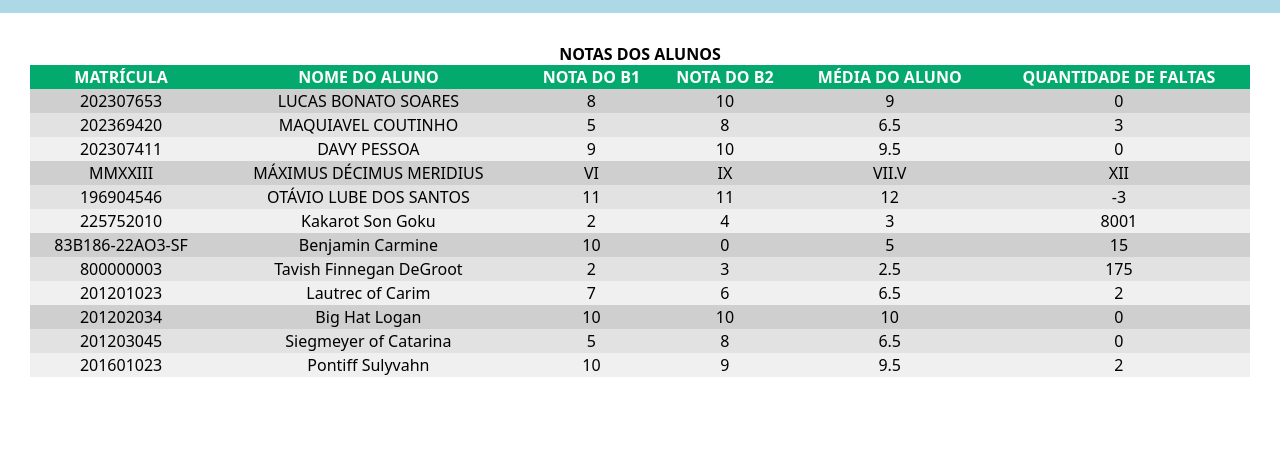
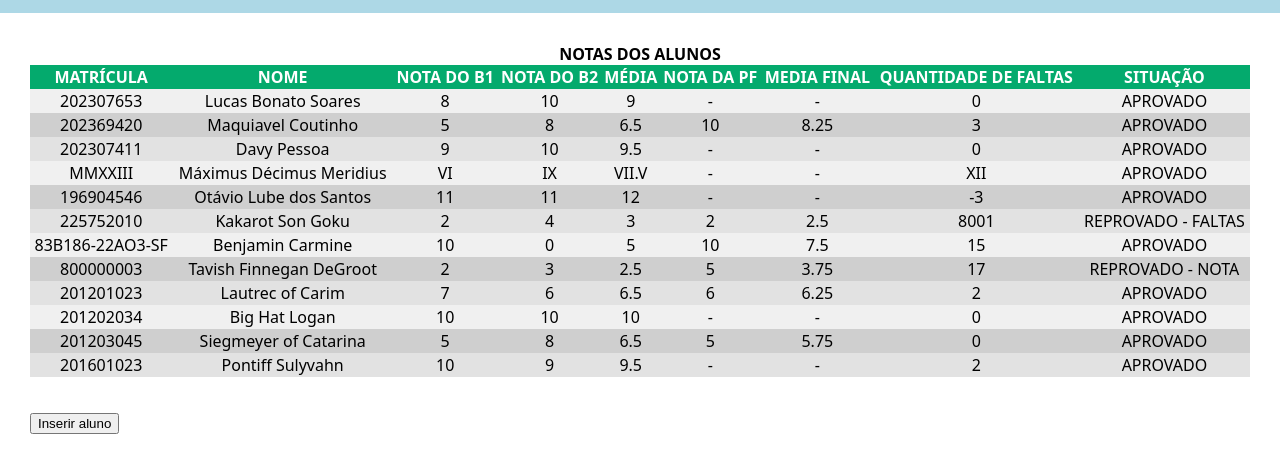
Before and after one commit to LucasBS4546/AtividadeOtavio20230313, a plain HTML site: page index.html in a window 1280 px wide. Shown: the part 94-566 px from the top of the page. Drawn offline with Linux system fonts and the light colour scheme.

Commit message:
Rearranged the table + JSscript link

```diff
--- a/index.html
+++ b/index.html
@@ -15,55 +15,77 @@
         </section>
     </header>
     <main>
-        <table>
+        <table id="tabela">
             <caption><b>NOTAS DOS ALUNOS</b></caption>
+            <thead>
                 <tr>
                     <th>MATRÍCULA</th>
-                <th>NOME DO ALUNO</th>
+                    <th>NOME</th>
                     <th>NOTA DO B1</th>
                     <th>NOTA DO B2</th>
-                <th>MÉDIA DO ALUNO</th>
+                    <th>MÉDIA</th>
+                    <th>NOTA DA PF</th>
+                    <th>MEDIA FINAL</th>
                     <th>QUANTIDADE DE FALTAS</th>
+                    <th>SITUAÇÃO</th>
                 </tr>
+            </thead>
+            <tbody>
                 <tr>
                     <td>202307653</td>
-                <td>LUCAS BONATO SOARES</td>
+                    <td>Lucas Bonato Soares</td>
                     <td>8</td>
                     <td>10</td>
                     <td>9</td>
+                    <td>-</td>
+                    <td>-</td>
                     <td>0</td>
+                    <td>APROVADO</td>
                 </tr>
                 <tr>
                     <td>202369420</td>
-                <td>MAQUIAVEL COUTINHO</td>
+                    <td>Maquiavel Coutinho</td>
                     <td>5</td>
                     <td>8</td>
                     <td>6.5</td>
+                    <td>10</td>
+                    <td>8.25</td>
                     <td>3</td>
+                    <td>APROVADO</td>
                 </tr>
                 <tr>
                     <td>202307411</td>
-                <td>DAVY PESSOA</td>
+                    <td>Davy Pessoa</td>
                     <td>9</td>
                     <td>10</td>
                     <td>9.5</td>
+                    <td>-</td>
+                    <td>-</td>
                     <td>0</td>
+                    <td>APROVADO</td>
                 </tr>
                 <tr>
                     <td>MMXXIII</td>
-                <td>MÁXIMUS DÉCIMUS MERIDIUS</td>
+                    <td>Máximus Décimus Meridius</td>
                     <td>VI</td>
                     <td>IX</td>
                     <td>VII.V</td>
+                    <td>-</td>
+                    <td>-</td>
                     <td>XII</td>
+                    <td>APROVADO</td>
                 </tr>
                 <tr>
                     <td>196904546</td>
-                <td>OTÁVIO LUBE DOS SANTOS</td>
+                    <td>Otávio Lube dos Santos</td>
                     <td>11</td>
                     <td>11</td>
                     <td>12</td>
+                    <td>-</td>
+                    <td>-</td>
                     <td>-3</td>
+                    <td>APROVADO</td>
+
                 </tr>
                 <tr>
                     <td>225752010</td>
@@ -71,7 +93,10 @@
                     <td>2</td>
                     <td>4</td>
                     <td>3</td>
+                    <td>2</td>
+                    <td>2.5</td>
                     <td>8001</td>
+                    <td>REPROVADO - FALTAS</td>
                 </tr>
                 <tr>
                     <td>83B186-22AO3-SF</td>
@@ -79,7 +104,10 @@
                     <td>10</td>
                     <td>0</td>
                     <td>5</td>
+                    <td>10</td>
+                    <td>7.5</td>
                     <td>15</td>
+                    <td>APROVADO</td>
                 </tr>
                 <tr>
                     <td>800000003</td>
@@ -87,7 +115,10 @@
                     <td>2</td>
                     <td>3</td>
                     <td>2.5</td>
-                <td>175</td>
+                    <td>5</td>
+                    <td>3.75</td>
+                    <td>17</td>
+                    <td>REPROVADO - NOTA</td>
                 </tr>
                 <tr>
                     <td>201201023</td>
@@ -95,7 +126,10 @@
                     <td>7</td>
                     <td>6</td>
                     <td>6.5</td>
+                    <td>6</td>
+                    <td>6.25</td>
                     <td>2</td>
+                    <td>APROVADO</td>
                 </tr>
                 <tr>
                     <td>201202034</td>
@@ -103,7 +137,10 @@
                     <td>10</td>
                     <td>10</td>
                     <td>10</td>
+                    <td>-</td>
+                    <td>-</td>
                     <td>0</td>
+                    <td>APROVADO</td>
                 </tr>
                 <tr>
                     <td>201203045</td>
@@ -111,7 +148,10 @@
                     <td>5</td>
                     <td>8</td>
                     <td>6.5</td>
+                    <td>5</td>
+                    <td>5.75</td>
                     <td>0</td>
+                    <td>APROVADO</td>
                 </tr>
                 <tr>
                     <td>201601023</td>
@@ -119,10 +159,18 @@
                     <td>10</td>
                     <td>9</td>
                     <td>9.5</td>
+                    <td>-</td>
+                    <td>-</td>
                     <td>2</td>
+                    <td>APROVADO</td>
                 </tr>
+            </tbody>
         </table>
+        <br>
+        <br>
+        <button onclick="inserirAluno(90)">Inserir aluno</button>
     </main>
 
+    <script src="script.js"></script>
 </body>
 </html>
```
Lines whose indentation alone changed are shown as unchanged.
